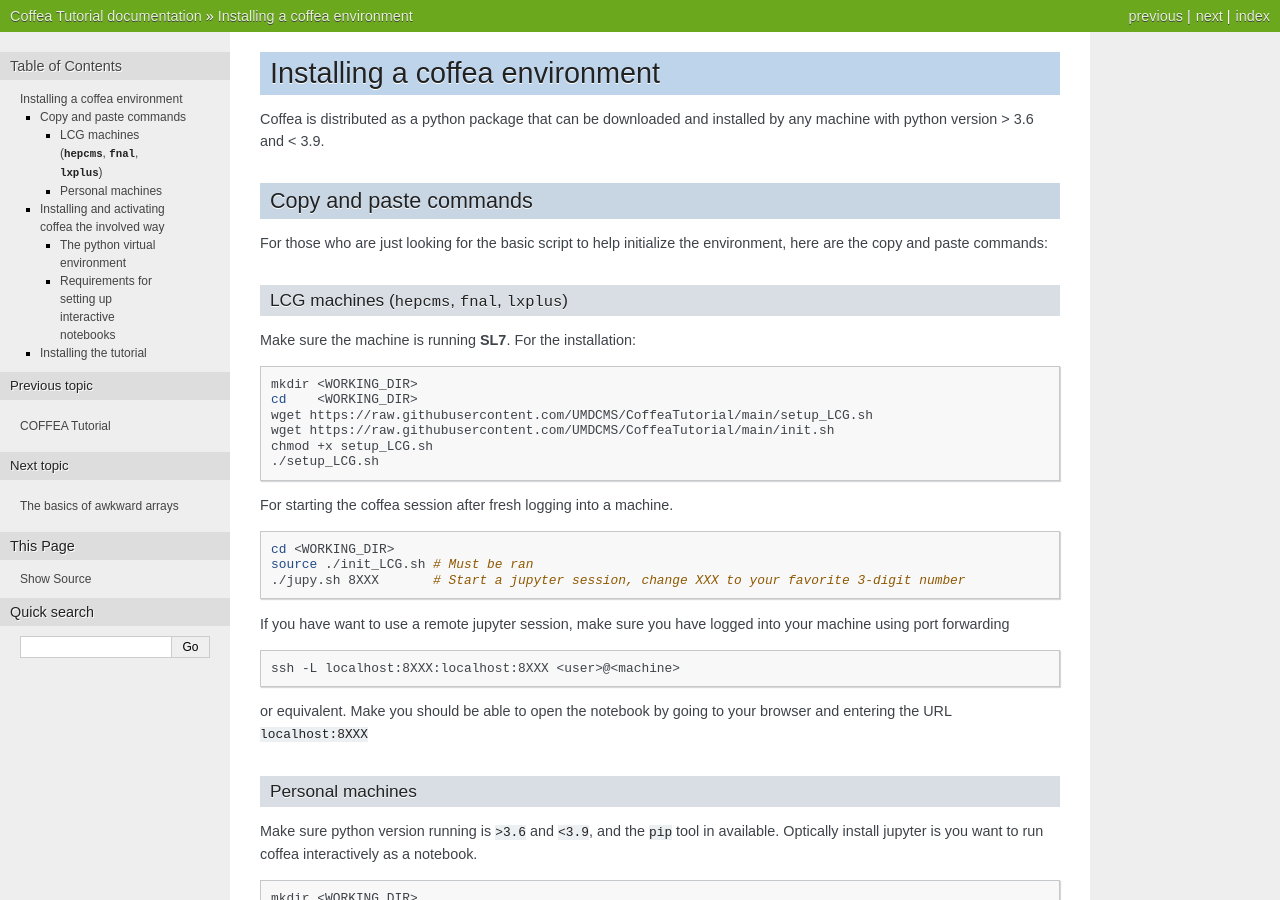
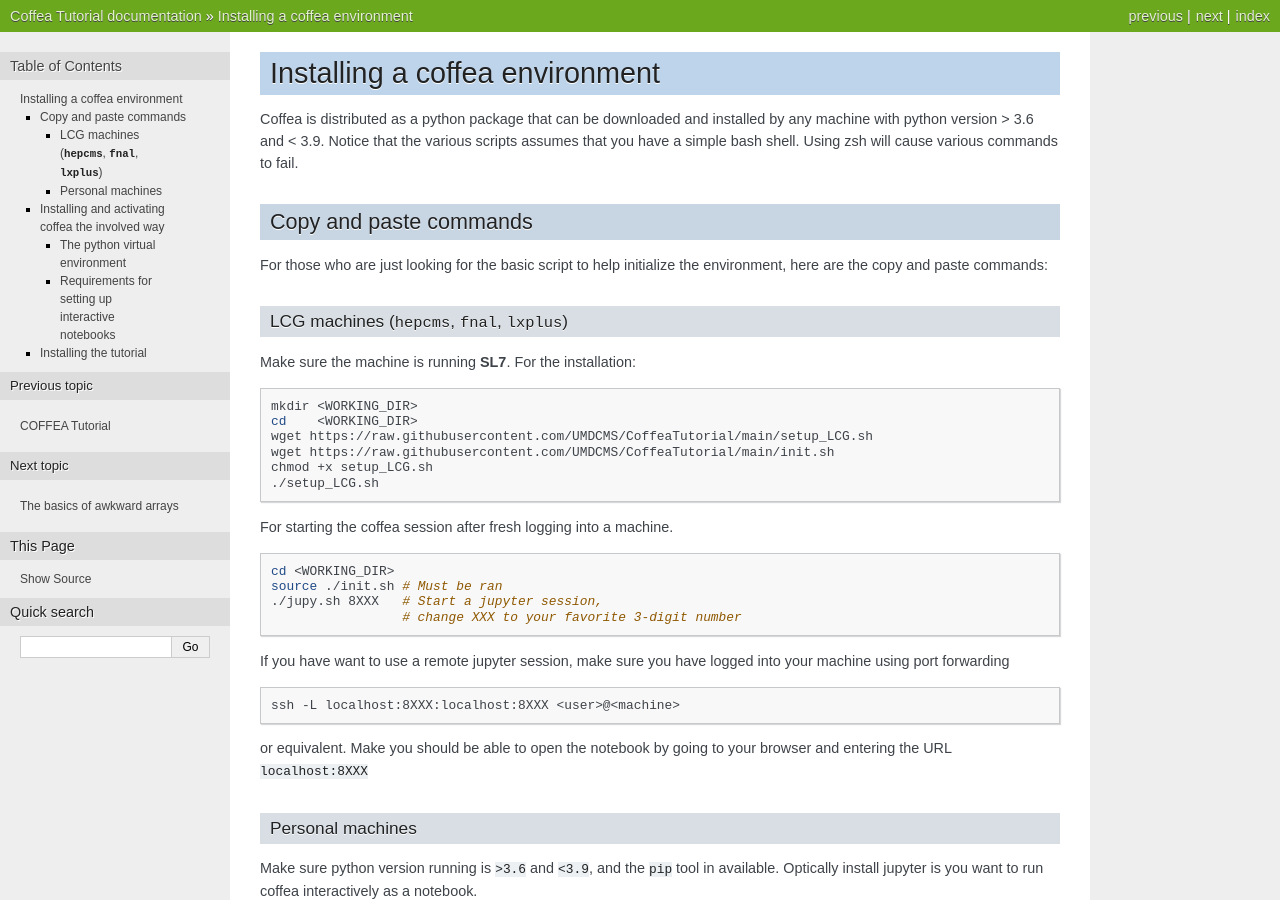
Before and after one commit to UMDCMS/CoffeaTutorial, a Sphinx documentation site: the page built from source/installation.rst, in a window 1280 px wide and 900 px high. Built offline with Sphinx 7.4.7, drawn with Linux system fonts in a browser that asks for light colours; some of the changed text lies outside the part shown.

Commit message:
More information regarding installing

```diff
--- a/source/installation.rst
+++ b/source/installation.rst
@@ -3,9 +3,10 @@
 ###############################
 
 
-Coffea is distributed as a python package that can be downloaded and installed by any machine with python version > 3.6 and < 3.9.
-
-
+Coffea is distributed as a python package that can be downloaded and installed by
+any machine with python version > 3.6 and < 3.9. Notice that the various scripts
+assumes that you have a simple bash shell. Using zsh will cause various commands
+to fail.
 
 Copy and paste commands
 =======================
@@ -31,8 +32,9 @@
 .. code-block:: sh
 
   cd <WORKING_DIR>
-  source ./init_LCG.sh # Must be ran
-  ./jupy.sh 8XXX       # Start a jupyter session, change XXX to your favorite 3-digit number
+  source ./init.sh # Must be ran
+  ./jupy.sh 8XXX   # Start a jupyter session,
+                   # change XXX to your favorite 3-digit number
 
 If you have want to use a remote jupyter session, make sure you have logged into
 your machine using port forwarding
@@ -139,12 +141,16 @@
   export PYTHONPATH=${PYTHONPATH}:<you/package/path>
 
 
-For install on LCG machines, the steps are similar, except we can use additional LCG tools to ensure that we have a correct python version:
+For install on LCG machines, the steps are similar, except we can use additional
+LCG tools to ensure that we have a correct python version:
 
 .. code-block::sh
 
   source /cvmfs/sft.cern.ch/lcg/views/LCG_96python3/x86_64-centos7-gcc8-opt/setup.sh
 
+You will need to source this file every time before the virtual environment is
+activated, notice that there are a couples of lines in the ``setup_LCG.sh``
+script to add the relevants lines to the ``coffeaenv/bin/activate`` script.
 
 
 
```
